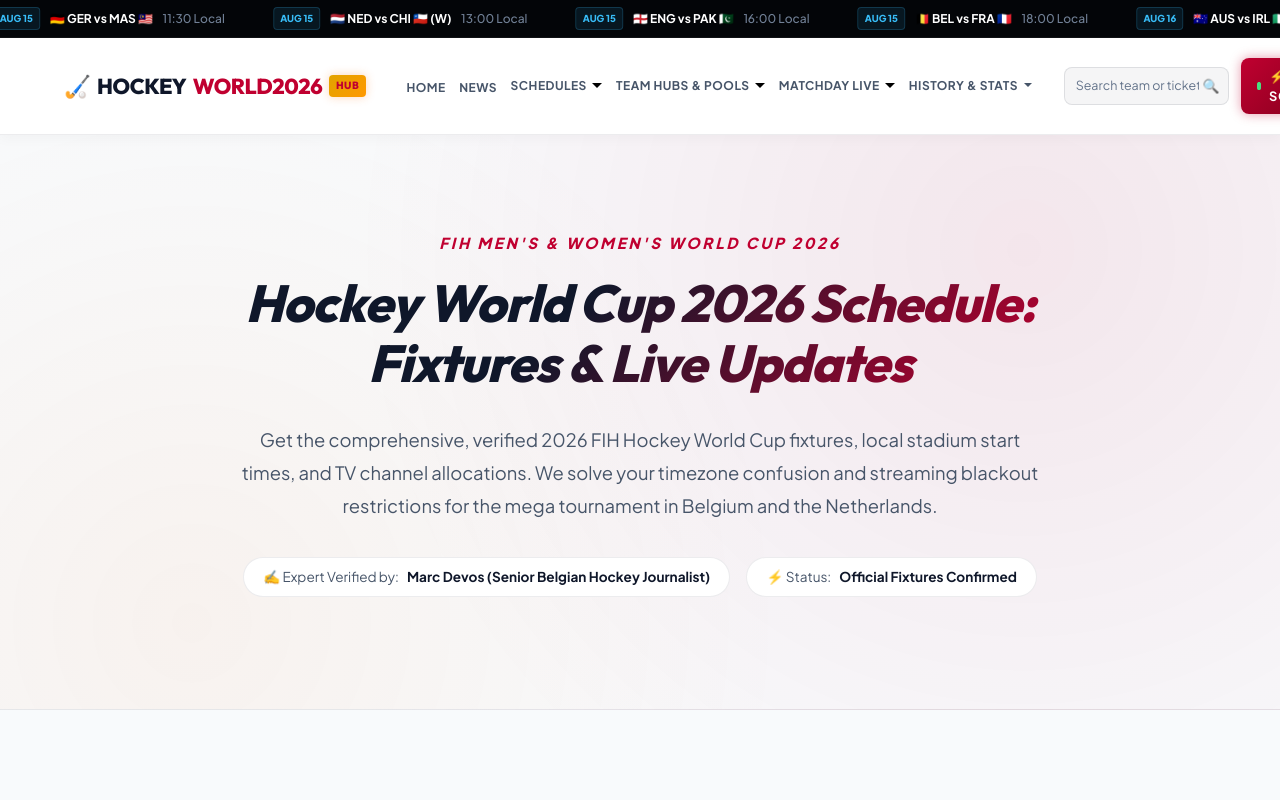
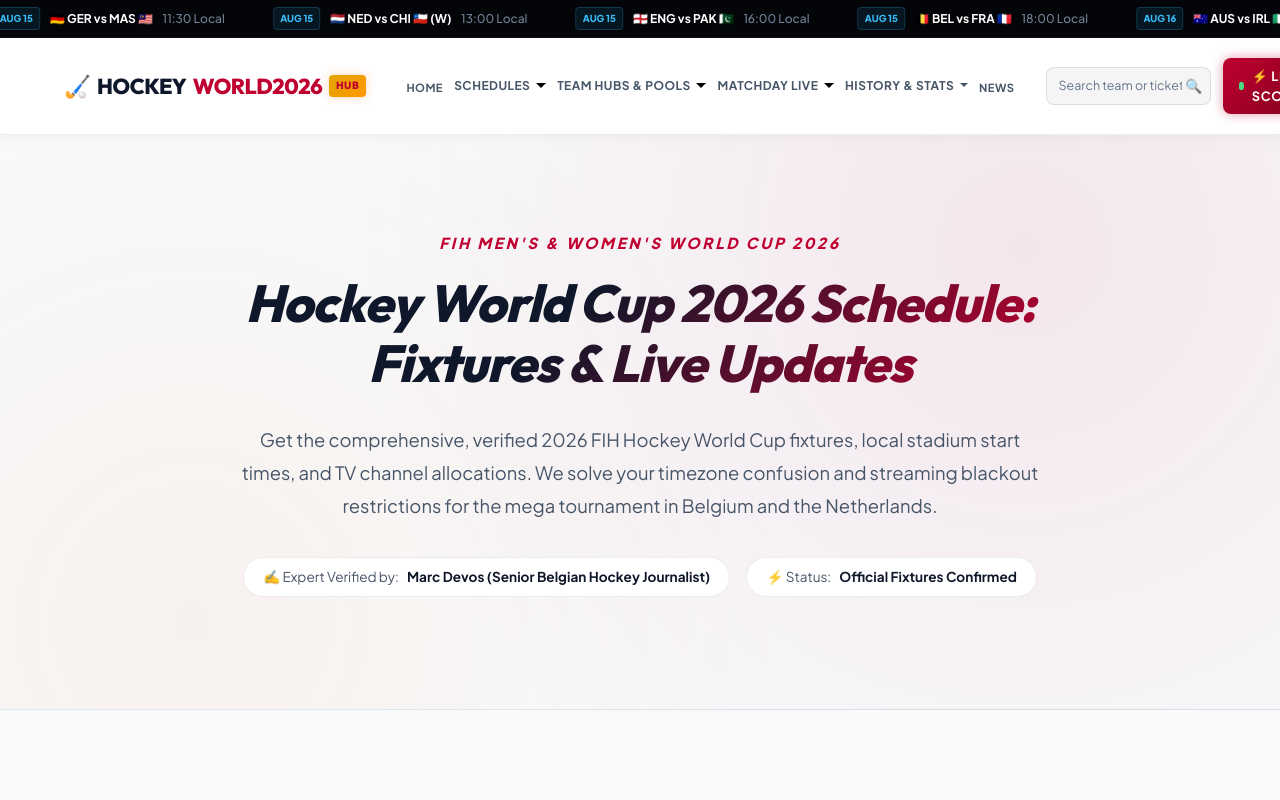
Before and after one commit to liveetcstream-beep/hockeyworldcup2026, a Next.js app: page / in a window 1280 px wide. Shown: the top 800 px of the page. Built offline with nearby package versions, Linux system fonts and the light colour scheme.

Commit message:
Reposition News link to end of menu and reduce nav font sizes for responsiveness

```diff
--- a/src/app/components/Header.js
+++ b/src/app/components/Header.js
@@ -127,7 +127,6 @@ export default function Header() {
           <nav className="desktop-only">
             <ul className="sports-nav">
               <li><a href="/">Home</a></li>
-              <li><a href="/news">News</a></li>
 
               {/* Schedules Dropdown */}
               <li className="mega-menu-trigger">
@@ -246,6 +245,9 @@ export default function Header() {
                   <li><a href="/past-results">📊 2023 World Cup Stats</a></li>
                 </ul>
               </li>
+
+              {/* News Section */}
+              <li><a href="/news">News</a></li>
             </ul>
           </nav>
 
@@ -342,7 +344,6 @@ export default function Header() {
 
         <ul className="mobile-nav-links">
           <li><a href="/" onClick={() => setIsMobileOpen(false)}>🏠 Home</a></li>
-          <li><a href="/news" onClick={() => setIsMobileOpen(false)}>📰 Latest News</a></li>
 
           <li className="mobile-section-header">📅 Schedules & Pools</li>
           <li><a href="/schedule" onClick={() => setIsMobileOpen(false)}>📅 Full Match Schedule</a></li>
@@ -434,6 +435,9 @@ export default function Header() {
           <li className="mobile-section-header">🏆 History & Archive</li>
           <li><a href="/history" onClick={() => setIsMobileOpen(false)}>🏆 World Cup Winners</a></li>
           <li><a href="/past-results" onClick={() => setIsMobileOpen(false)}>📊 2023 World Cup Stats</a></li>
+
+          <li className="mobile-section-header">📰 Freshness Coverage</li>
+          <li><a href="/news" onClick={() => setIsMobileOpen(false)}>📰 Latest News & Updates</a></li>
         </ul>
       </div>
     </>
--- a/src/app/globals.css
+++ b/src/app/globals.css
@@ -176,7 +176,7 @@ h1, h2, h3, h4, h5, h6 {
 
 .sports-nav {
   display: flex;
-  gap: 0.85rem;
+  gap: 0.7rem;
   list-style: none;
   align-items: center;
   margin: 0;
@@ -186,7 +186,7 @@ h1, h2, h3, h4, h5, h6 {
 .sports-nav a {
   color: var(--text-muted);
   text-decoration: none;
-  font-size: 0.75rem;
+  font-size: 0.7rem;
   font-weight: 700;
   text-transform: uppercase;
   letter-spacing: 0.04em;
```
